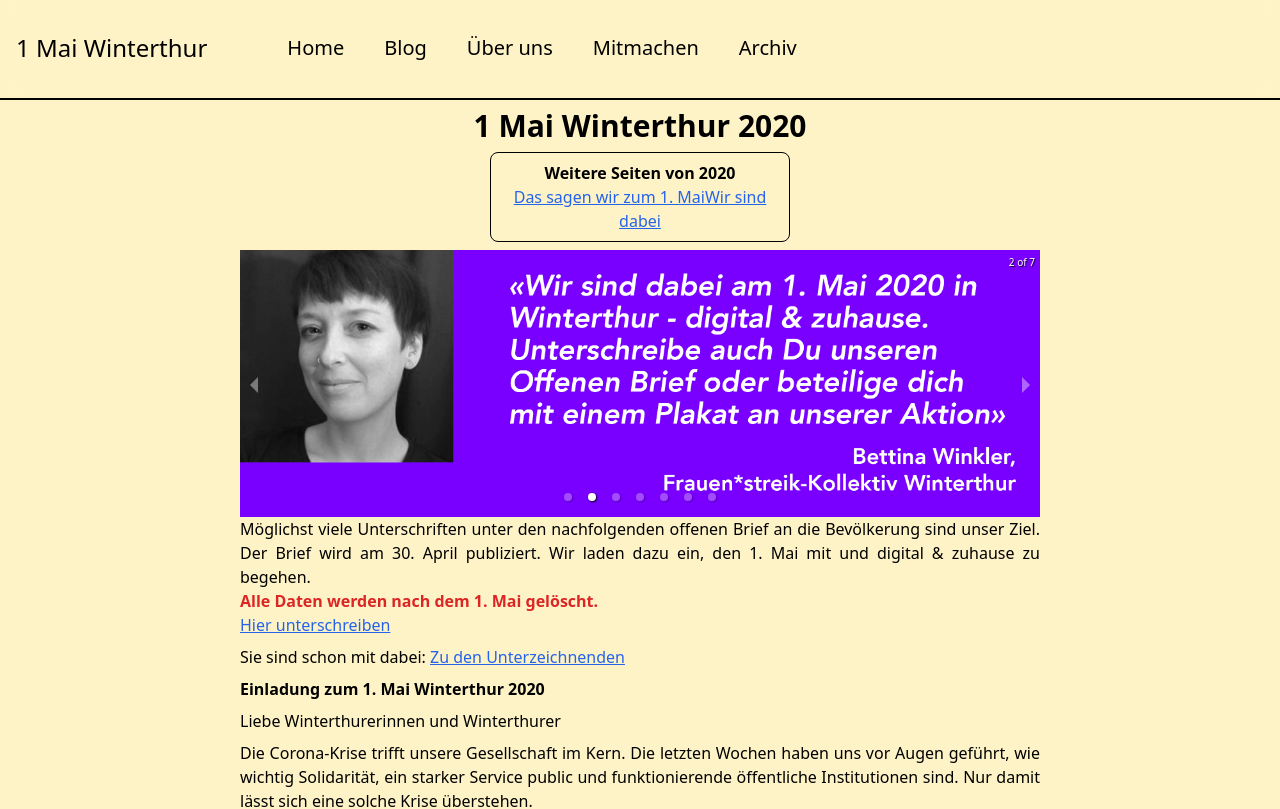
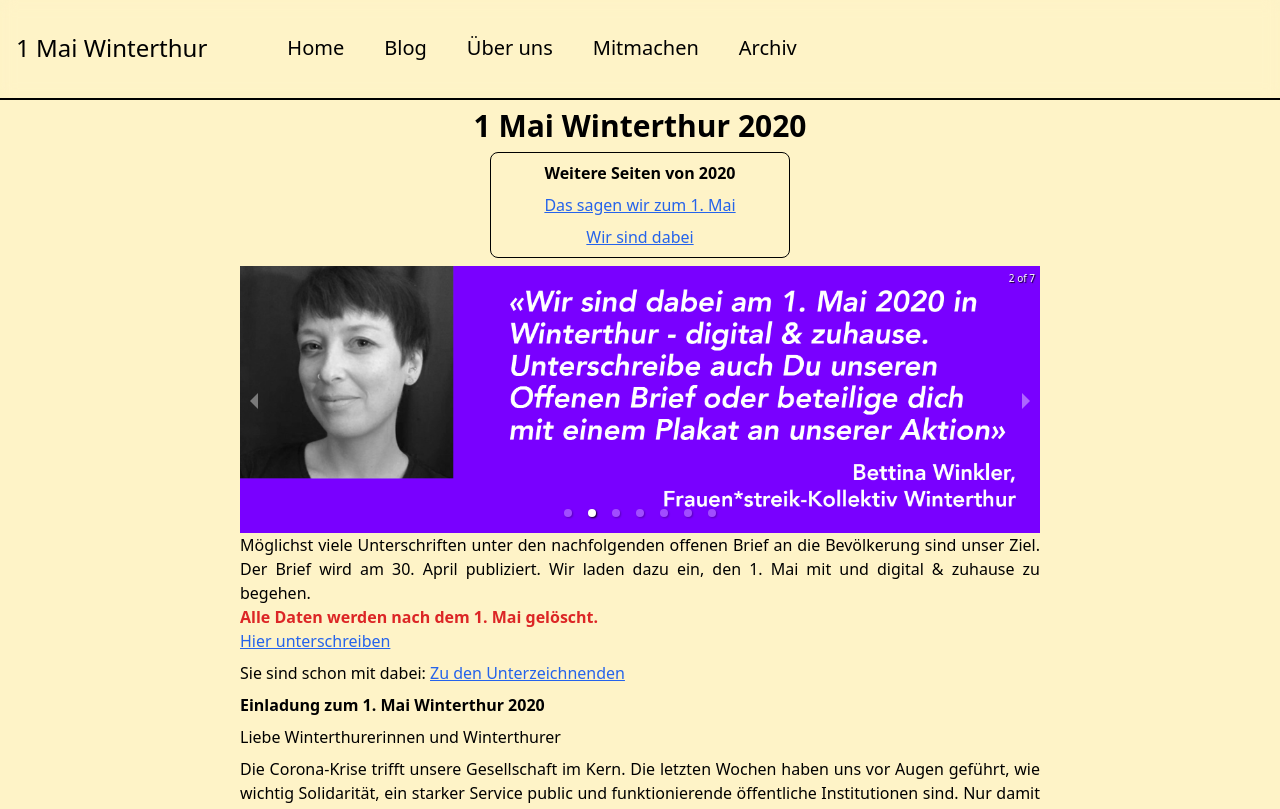
Before and after one commit to Jelenal1/1mai_website, a Next.js app: page /archive/2020 in a window 1280 px wide. Shown: the top 809 px of the page. Built offline with nearby package versions, Linux system fonts and the light colour scheme.

Commit message:
style: fixed spacing

```diff
--- a/app/archive/2020/page.tsx
+++ b/app/archive/2020/page.tsx
@@ -7,7 +7,7 @@ export default function page() {
         <h1 className="my-2 text-2xl font-bold lg:text-3xl">
           1 Mai Winterthur 2020
         </h1>
-        <div className="mb-2 w-full max-w-[250px] rounded-lg border border-black p-2 text-center lg:max-w-[300px]">
+        <div className="mb-2 flex w-full max-w-[250px] flex-col gap-2 rounded-lg border border-black p-2 text-center lg:max-w-[300px]">
           <h2 className="font-bold">Weitere Seiten von 2020</h2>
           <Link
             href={"/archive/2020/das-sagen-wir-zum-1mai"}
```
